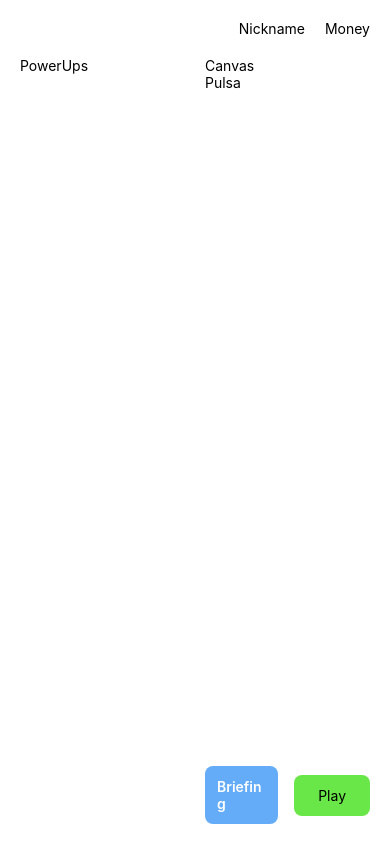
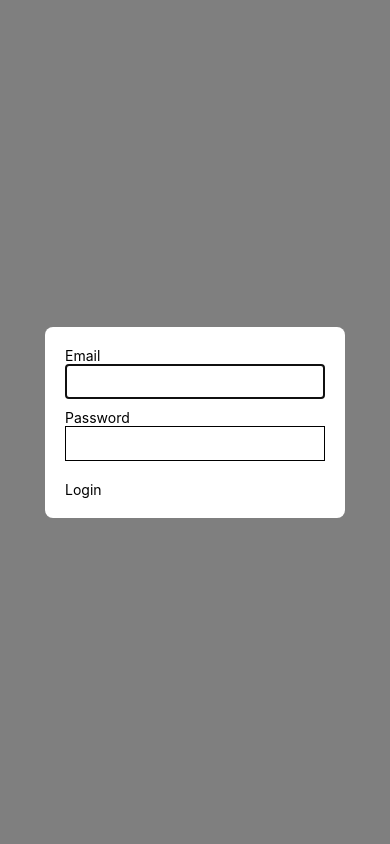
Before and after one commit to Dani-24/AstroCosa, a React Native app in the folder Frontend/: screen / in a window 390 px wide. Built offline with nearby package versions, Linux system fonts and the light colour scheme.

Commit message:
Firebase login
+ config.js should not be there

```diff
--- a/Frontend/App.js
+++ b/Frontend/App.js
@@ -1,11 +1,11 @@
 import React from "react";
 import { AppProvider } from "./AppContext";
-import HomePage from './homepage';
+import Login from "./login";
 
 export default function App() {
   return (
     <AppProvider>
-      <HomePage />
+      <Login />
     </AppProvider>
   )
 }
--- a/Frontend/AppContext.js
+++ b/Frontend/AppContext.js
@@ -3,15 +3,15 @@ import React, { createContext, useContext, useState } from "react";
 const AppContext = createContext();
 
 export function AppProvider({ children }) {
-//   const [token, setToken] = useState(null);
+  const [token, setToken] = useState(null);
   const [nickname, setNickname] = useState("");
   const [selectedMap, setSelectedMap] = useState(null);
 
   return (
     <AppContext.Provider
       value={{
-        // token,
-        // setToken,
+        token,
+        setToken,
         nickname,
         setNickname,
         selectedMap,
--- /dev/null
+++ b/Frontend/components/loginModal.js
@@ -0,0 +1,67 @@
+import { useState } from "react";
+import {
+  Modal,
+  View,
+  Text,
+  TextInput,
+  Pressable,
+} from "react-native";
+
+export default function LoginModal({ visible, onLogin }) {
+  const [email, setEmail] = useState("");
+  const [password, setPassword] = useState("");
+
+  return (
+    <Modal visible={visible} transparent>
+      <View
+        style={{
+          flex: 1,
+          justifyContent: "center",
+          alignItems: "center",
+          backgroundColor: "rgba(0,0,0,0.5)",
+        }}
+      >
+        <View
+          style={{
+            width: 300,
+            padding: 20,
+            backgroundColor: "white",
+            borderRadius: 8,
+          }}
+        >
+          <Text>Email</Text>
+
+          <TextInput
+            value={email}
+            onChangeText={setEmail}
+            autoCapitalize="none"
+            style={{
+              borderWidth: 1,
+              marginBottom: 10,
+              padding: 8,
+            }}
+          />
+
+          <Text>Password</Text>
+
+          <TextInput
+            value={password}
+            onChangeText={setPassword}
+            secureTextEntry
+            style={{
+              borderWidth: 1,
+              marginBottom: 20,
+              padding: 8,
+            }}
+          />
+
+          <Pressable
+            onPress={() => onLogin(email, password)}
+          >
+            <Text>Login</Text>
+          </Pressable>
+        </View>
+      </View>
+    </Modal>
+  );
+}
--- a/Frontend/components/profile.js
+++ b/Frontend/components/profile.js
@@ -64,5 +64,7 @@ const styles = StyleSheet.create({
         flex: 1,
         flexDirection: 'row',
         gap: 20,
+        backgroundColor: '#dfdfdfff',
+        borderRadius: 5,
     },
 })
--- a/Frontend/config.js
+++ b/Frontend/config.js
@@ -1,3 +1,3 @@
 // TODO: Put here the API Url
 export const API_URL = "http://127.0.0.1:8080/graphql"
-export const token = ""
+export const FIREBASE_API_KEY = "AIzaSyDxUS8Hw4MaYbNhnS8_U6OqVHyDUXBpcTU"
--- /dev/null
+++ b/Frontend/login.js
@@ -0,0 +1,43 @@
+import HomePage from './homepage';
+
+import { FIREBASE_API_KEY } from "./config";
+import { useApp } from "./AppContext";
+import LoginModal from "./components/loginModal";
+
+
+export default function Login() {
+
+    const {token, setToken} = useApp();
+
+    async function login(email, password) {
+        const response = await fetch(
+            `https://identitytoolkit.googleapis.com/v1/accounts:signInWithPassword?key=${FIREBASE_API_KEY}`,
+            {
+                method: "POST",
+                headers: {
+                    "Content-Type": "application/json",
+                },
+                body: JSON.stringify({
+                    email,
+                    password,
+                    returnSecureToken: true,
+                }),
+            }
+        );
+
+        const data = await response.json();
+
+        setToken(data.idToken);
+    }
+
+    return (
+        <>
+            <LoginModal
+                visible={!token}
+                onLogin={login}
+            />
+
+            {token && <HomePage />}
+        </>
+    )
+}
```
